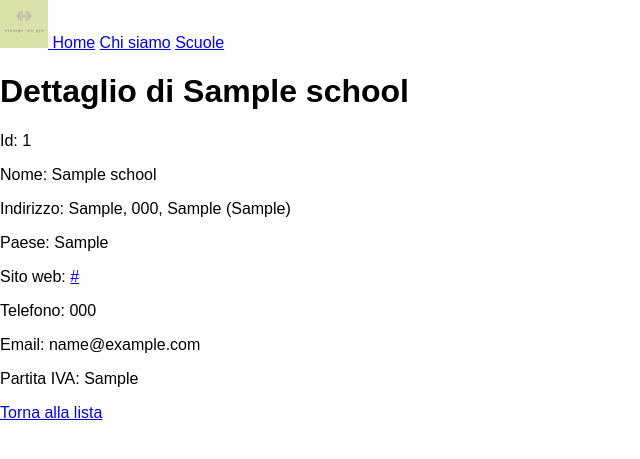
After one commit to Lorenzopenta2005/2026-10-dance-school, a Django app: page /school/1/ in a window 1280 px wide. The commit adds this page. Shown: the top 459 px of the page, without its empty margins (0-640 px from the left). Run offline with Django 5.2, Linux system fonts and the light colour scheme; tables that the repository leaves empty hold one stand-in row (values such as "Sample post").

Commit message:
Viste e template per le scuole

```diff
--- a/dance_school_project/urls.py
+++ b/dance_school_project/urls.py
@@ -1,5 +1,5 @@
 from django.contrib import admin
-from django.urls import path
+from django.urls import include, path
 
 from dance_school_project import views
 
@@ -7,4 +7,5 @@ urlpatterns = [
     path("", views.home, name="home"),
     path("about/", views.about, name="about"),
     path("admin/", admin.site.urls),
+    path("school/", include("schoolmanagement.urls")),
 ]
--- /dev/null
+++ b/schoolmanagement/templates/schoolmanagement/school_detail.html
@@ -0,0 +1,14 @@
+{% extends "base.html" %}
+{% block title %}Dettaglio {{ object }}{% endblock %}
+{% block content %}
+    <h1>Dettaglio di {{ object }}</h1>
+    <p>Id: {{ object.id }}</p>
+    <p>Nome: {{ object.name }}</p>
+    <p>Indirizzo: {{ object.full_address }}</p>
+    <p>Paese: {{ object.country }}</p>
+    <p>Sito web: {% if object.website %}<a href="{{ object.website }}">{{ object.website }}</a>{% else %}-{% endif %}</p>
+    <p>Telefono: {{ object.phone|default:"-" }}</p>
+    <p>Email: {{ object.email|default:"-" }}</p>
+    <p>Partita IVA: {{ object.vat|default:"-" }}</p>
+    <a href="{% url 'lista_scuole' %}">Torna alla lista</a>
+{% endblock %}
--- /dev/null
+++ b/schoolmanagement/urls.py
@@ -0,0 +1,8 @@
+from django.urls import path
+
+from schoolmanagement import views
+
+urlpatterns = [
+    path("", views.SchoolListView.as_view(), name="lista_scuole"),
+    path("<int:pk>/", views.SchoolDetailView.as_view(), name="dettaglio_scuola"),
+]
--- /dev/null
+++ b/schoolmanagement/views.py
@@ -0,0 +1,11 @@
+from django.views import generic
+
+from schoolmanagement.models import School
+
+
+class SchoolListView(generic.ListView):
+    model = School
+
+
+class SchoolDetailView(generic.DetailView):
+    model = School
--- a/templates/components/navbar.html
+++ b/templates/components/navbar.html
@@ -5,4 +5,5 @@
     </a>
     <a href="{% url 'home' %}">Home</a>
     <a href="{% url 'about' %}">Chi siamo</a>
+    <a href="{% url 'lista_scuole' %}">Scuole</a>
 </nav>
```
Also changed, not shown: schoolmanagement/templates/schoolmanagement/school_list.html (added, +21 -0 lines).
